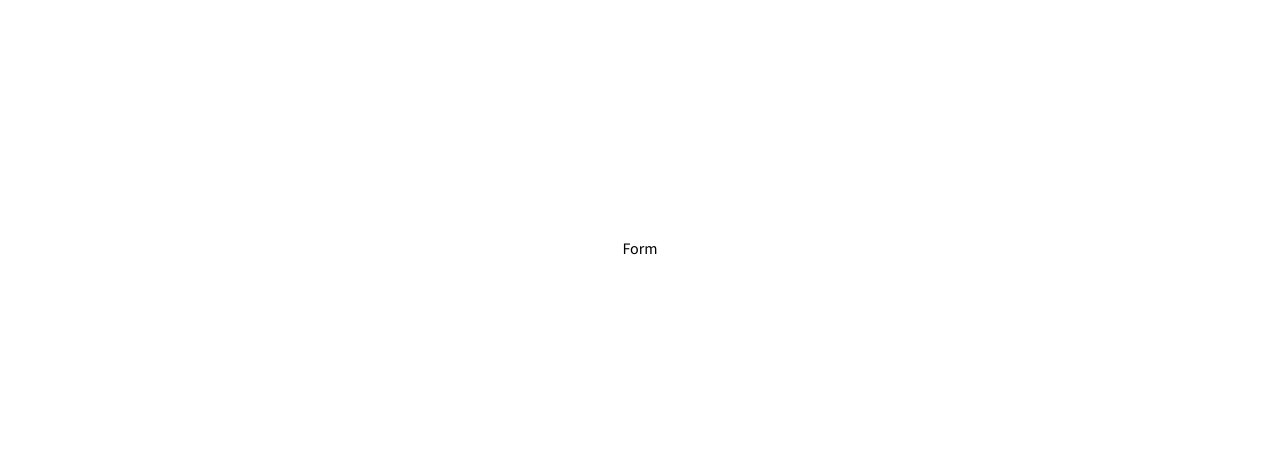
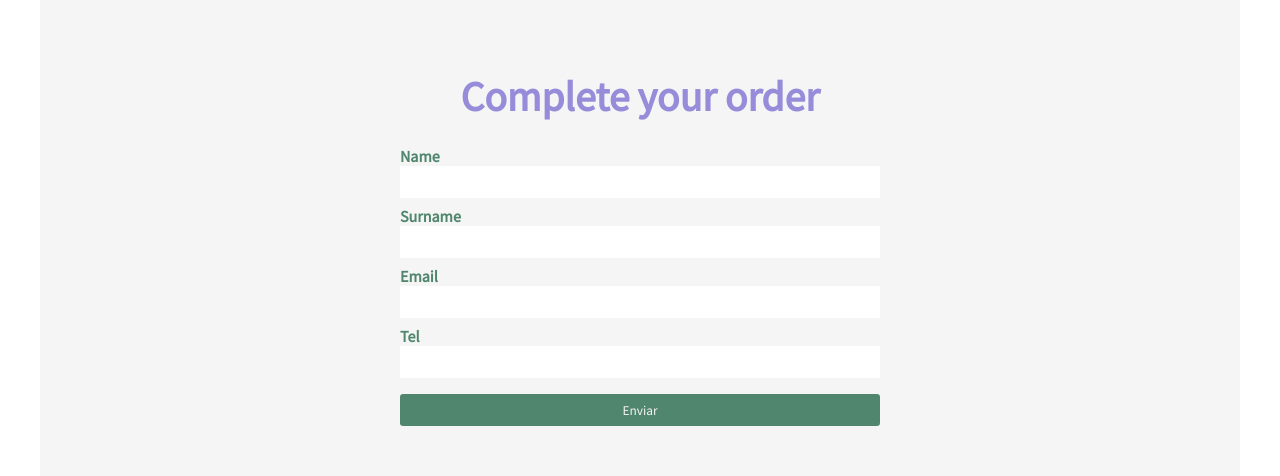
Before and after one commit to tamaraantonella/arnica_app, a React (Create React App) app: page /buy in a window 1280 px wide. Shown: the part 212-688 px from the top of the page. Built offline with nearby package versions, Linux system fonts and the light colour scheme; no server answers; the database is empty.

Commit message:
compra id ok

```diff
--- a/src/components/Cart/Cart.jsx
+++ b/src/components/Cart/Cart.jsx
@@ -4,12 +4,21 @@ import { CartContext } from "../../context/CartContext";
 import { FaRegTrashAlt } from "react-icons/fa";
 import s from "./Cart.module.css";
 import { Link } from "react-router-dom";
+import Form from "../Form/Form";
+import { useState } from "react";
+import { useEffect } from "react";
 
 export default function Cart() {
   const { cart, vaciarCarrito, removeItem, totalPrice } =
     useContext(CartContext);
   const total = totalPrice();
-
+  const [final, setFinal] = useState(false);
+  useEffect(() => {
+    setFinal(false);
+  }, []);
+  if (final) {
+    return <Form total={total} cart={cart} vaciarCarrito={vaciarCarrito} />;
+  } else {
     return (
       <div className={s.container}>
         <h1 className={s.title}>Cart</h1>
@@ -33,7 +42,9 @@ export default function Cart() {
               <button onClick={vaciarCarrito} className={s.vaciar}>
                 Empty cart
               </button>
-            <Link to="/buy" className={s.vaciar}>Buy all</Link>
+              <button className={s.vaciar} onClick={() => setFinal(true)}>
+                Buy all
+              </button>
             </div>
           </div>
         ) : (
@@ -47,3 +58,4 @@ export default function Cart() {
       </div>
     );
   }
+}
--- a/src/components/Form/Form.jsx
+++ b/src/components/Form/Form.jsx
@@ -1,31 +1,94 @@
 import React from "react";
-import { addDoc, collection, getFirestore } from "firebase/firestore";
+import {
+  addDoc,
+  collection,
+  getFirestore,
+  serverTimestamp,
+} from "firebase/firestore";
 import { useState } from "react";
+import s from "./Form.module.css";
 
-export default function Form() {
-  //eslint-disable-next-line
-  const  [orderId, setOrderId]= useState()
-  //eslint-disable-next-line
+export default function Form({ cart, total, vaciarCarrito }) {
+  const [orderId, setOrderId] = useState();
   const sendOrder = () => {
     const order = {
       buyer: {
-        name: "Juan",
-        phone: "123456789",
-        email: "hola@gmail.com",
+        ...input,
       },
-      items: [
-        {
-          id: "1",
-          title: "Producto 1",
-          price: 100,
-        },
-      ],
-      total: 100,
+      items: cart,
+      total: total,
+      date: serverTimestamp(),
     };
     const db = getFirestore();
     const orders = collection(db, "orders");
-    addDoc(orders, order).then(({id}) => setOrderId(id));
+    addDoc(orders, order).then(({ id }) => setOrderId(id));
+  };
+  const [input, setInput] = useState({
+    nombre: "",
+    apellido: "",
+    telefono: "",
+    email: "",
+  });
+
+  const handleSubmit = (e) => {
+    e.preventDefault();
+    sendOrder();
+    vaciarCarrito();
   };
 
-  return <div>Form</div>;
+  const handleChange = (e) => {
+    setInput({
+      ...input,
+      [e.target.name]: e.target.value,
+    });
+  };
+  if (orderId) {
+    return (
+      <div className={s.container}>
+        <h1>Order completed!</h1>
+        <p>Your order number is: {orderId}</p>
+      </div>
+    );
+  } else {
+    return (
+      <div className={s.container}>
+        <div className={s.title}>
+          <h1>Complete your order </h1>
+        </div>
+        <form className={s.form}>
+          <label htmlFor="nombre">Name</label>
+          <input
+            type="text"
+            name="nombre"
+            value={input.name}
+            onChange={handleChange}
+          />
+          <label htmlFor="nombre">Surname</label>
+          <input
+            type="text"
+            name="apellido"
+            value={input.apellido}
+            onChange={handleChange}
+          />
+          <label htmlFor="nombre">Email</label>
+          <input
+            type="text"
+            name="email"
+            value={input.email}
+            onChange={handleChange}
+          />
+          <label htmlFor="nombre">Tel</label>
+          <input
+            type="number"
+            name="telefono"
+            value={input.telefono}
+            onChange={handleChange}
+          />
+          <button onClick={handleSubmit} className={s.button}>
+            Enviar
+          </button>
+        </form>
+      </div>
+    );
+  }
 }
--- /dev/null
+++ b/src/components/Form/Form.module.css
@@ -0,0 +1,55 @@
+.container {
+  display: flex;
+  flex-direction: column;
+  align-items: center;
+  justify-content: center;
+  width: 100%;
+  height: 100%;
+  background-color: #f5f5f5;
+  min-height: 70vh;
+}
+.title {
+  font-size: 1.3rem;
+  font-weight: 600;
+  margin-bottom: 1rem;
+  text-align: center;
+  color: var(--contrast-color);
+}
+.form {
+  display: flex;
+  flex-direction: column;
+  align-items: flex-start;
+  justify-content: center;
+  width: 40%;
+  margin: 0 auto;
+}
+.form input {
+  width: 100%;
+  border: #f5f5f5;
+  height: 2rem;
+}
+.form label {
+  font-size: 1rem;
+  font-weight: 600;
+  margin-top: 0.5rem;
+  color: var(--main-color-dark);
+}
+
+.button {
+  display: flex;
+  align-items: center;
+  justify-content: center;
+  width: 100%;
+  height: 2rem;
+  background-color: var(--main-color-dark);
+  color: #f5f5f5;
+  border: none;
+  border-radius: 0.2rem;
+  margin-top: 1rem;
+  cursor: pointer;
+  transition: var(--transition);
+}
+.button:hover {
+  background-color: var(--main-color-light);
+  color: var(--dark-color);
+}
--- a/src/components/NavBar/NavBar.jsx
+++ b/src/components/NavBar/NavBar.jsx
@@ -36,7 +36,7 @@ const NavBar = ({ isFooter }) => {
         <ul className={s.navList}>
           {categories?.map((cat) => {
             return (
-              <li key={cat.id} lassName={s.link}>
+              <li key={cat.id} className={s.link}>
                 <NavLink
                   to={`/category/${cat.route}`}
                   className={s.link}
```
Lines whose indentation alone changed are shown as unchanged.
